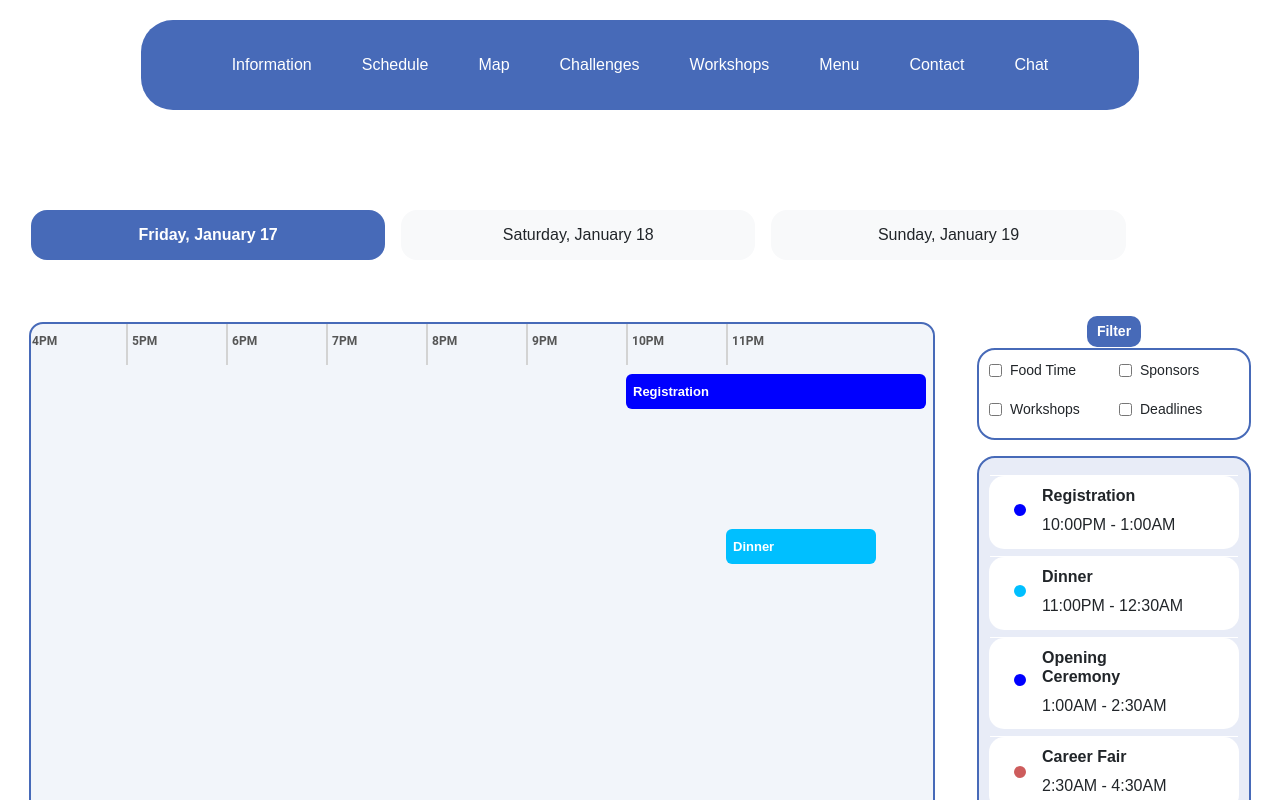
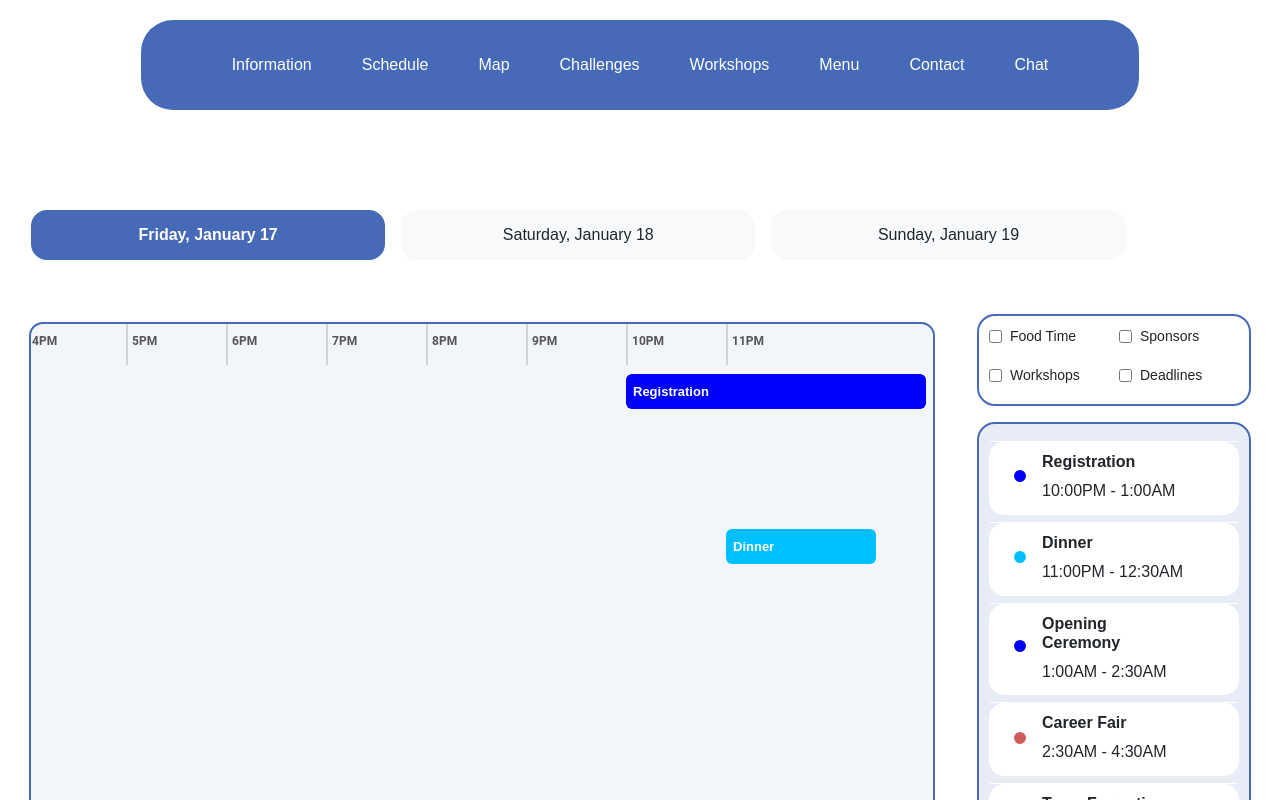
Before and after one commit to Qerope/2025-uottahack-live, a React (Create React App) app: page /schedule in a window 1280 px wide. Shown: the top 800 px of the page. Built offline with nearby package versions, Linux system fonts and the light colour scheme; a web font is replaced by a local one.

Commit message:
filter quickfix

```diff
--- a/src/components/EventListComponent.tsx
+++ b/src/components/EventListComponent.tsx
@@ -13,7 +13,12 @@ function sortEvents(event1: IEvent, event2: IEvent) {
 	return event1.start.getTime() - event2.start.getTime();
 }
 
-class EventListComponent extends React.Component<PropTypesDay> {
+interface EventListFilterState {
+  selectedFilters: { [key: string]: boolean };
+}
+
+
+class EventListComponent extends React.Component<PropTypesDay, EventListFilterState> {
 	scrollContainerRef: React.RefObject<HTMLDivElement>;
 	state: {
 		modalShow: boolean;
@@ -124,7 +129,6 @@ class EventListComponent extends React.Component<PropTypesDay> {
 			<div>
 				{/* <div className="uoPoints-label">uOttaPoints: 0</div>      add this later*/}
 				{/* Filter Section */}
-				<div className='filter-label'>Filter</div>
 				<div className="filter-container">
 					<label>
 						<input
```
